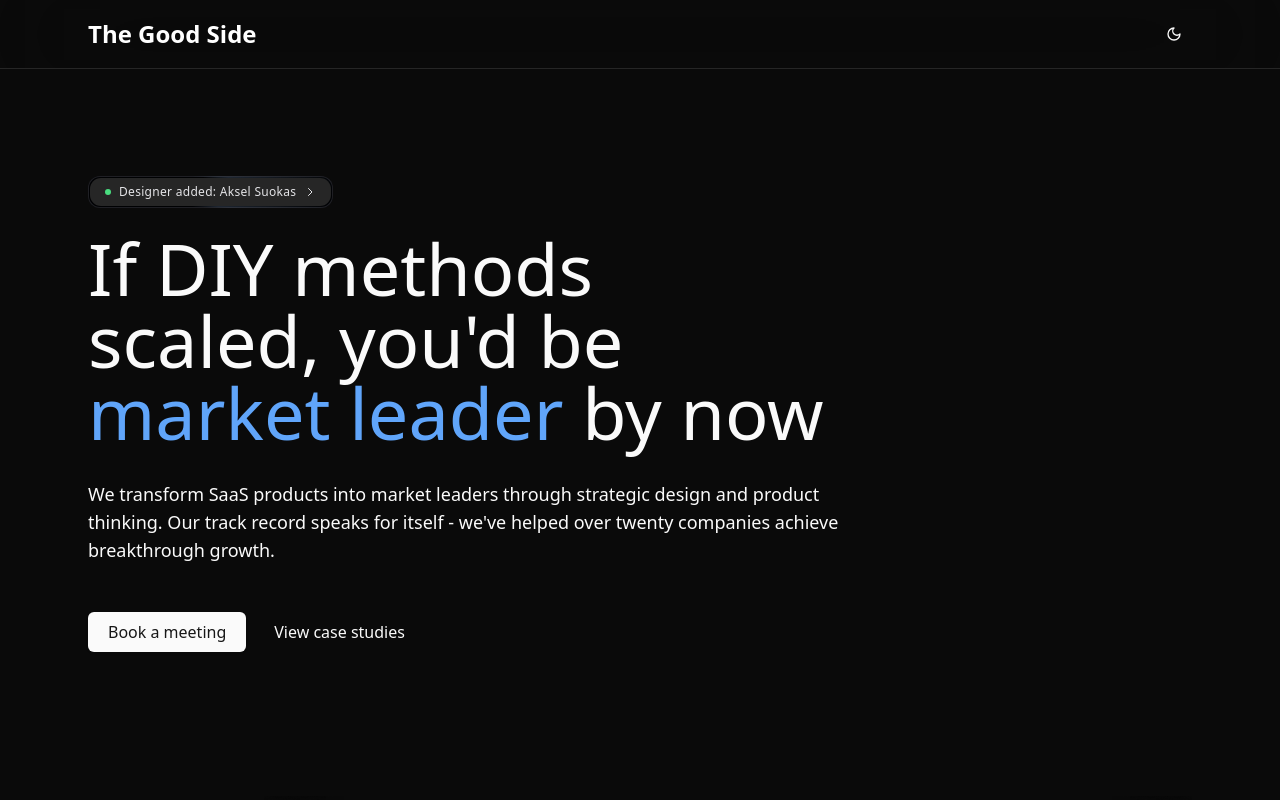
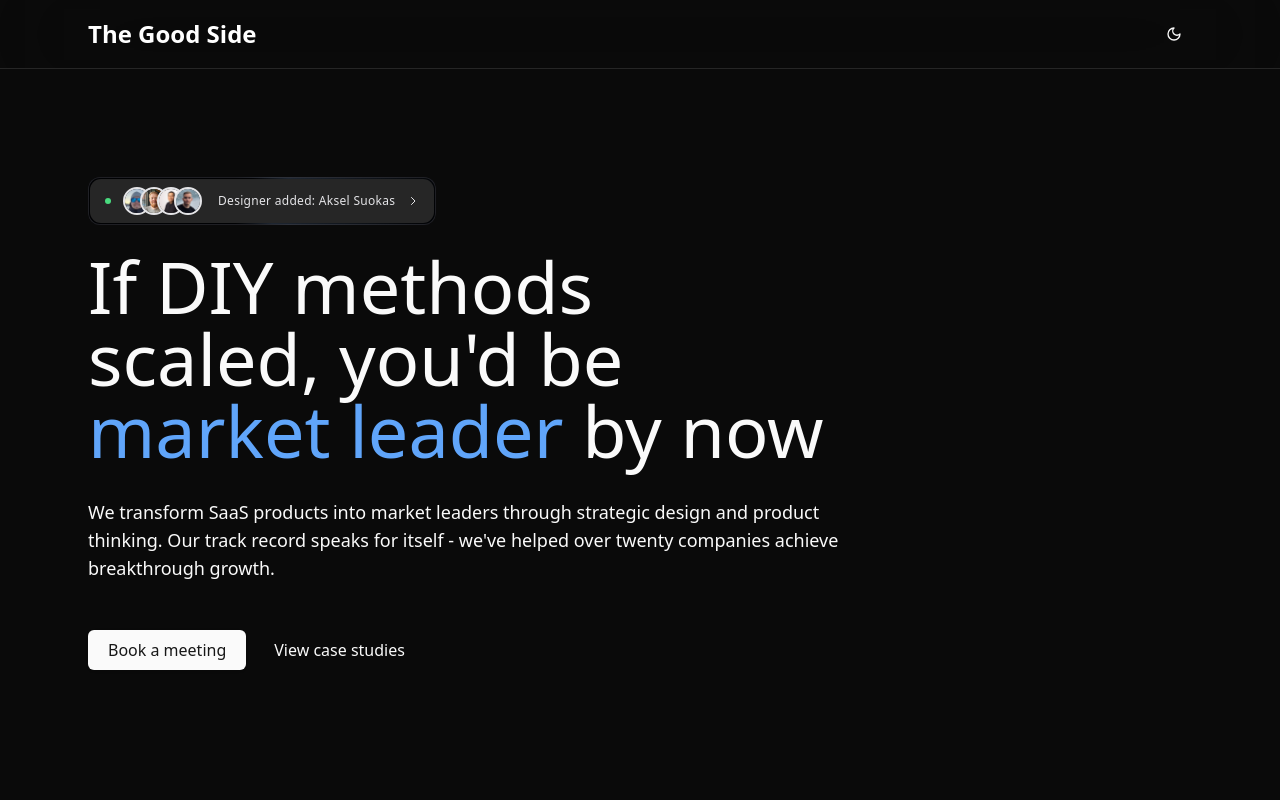
Before and after one commit to Liikemies-glitch/TGS2025, a Next.js app: page / in a window 1280 px wide. Shown: the top 800 px of the page. Built offline with nearby package versions, Linux system fonts and the light colour scheme.

Commit message:
feat: Add announcement button component with team member avatars and animations

```diff
--- a/package.json
+++ b/package.json
@@ -9,7 +9,9 @@
     "lint": "next lint"
   },
   "dependencies": {
+    "@radix-ui/react-avatar": "^1.1.10",
     "@radix-ui/react-slot": "^1.2.3",
+    "@radix-ui/react-tooltip": "^1.2.7",
     "@tabler/icons-react": "^3.33.0",
     "class-variance-authority": "^0.7.1",
     "clsx": "^2.1.1",
--- a/src/components/blocks/team-section.tsx
+++ b/src/components/blocks/team-section.tsx
@@ -2,7 +2,14 @@
 
 import { AnimatedTestimonials } from '@/components/ui/animated-testimonials'
 
-const teamMembers = [
+interface TeamMember {
+  quote: string;
+  name: string;
+  designation: string;
+  src: string;
+}
+
+export const teamMembers: TeamMember[] = [
   {
     quote: "Specializing in SaaS solutions and product strategy. I help businesses scale their software products and optimize user experiences for maximum growth and retention.",
     name: 'Mikki Aalto-Ylevä',
--- a/src/components/ui/announcement-button.tsx
+++ b/src/components/ui/announcement-button.tsx
@@ -1,17 +1,24 @@
 import React from 'react'
 import { ShimmerButton } from './shimmer-button'
 import { cn } from '@/lib/utils'
+import { Avatar, AvatarGroup, AvatarImage } from './avatar'
+import { teamMembers } from '@/components/blocks/team-section'
+import { TooltipProvider, TooltipRoot, TooltipTrigger, TooltipContent } from './tooltip'
 
 interface AnnouncementButtonProps {
   children: React.ReactNode
   className?: string
   href?: string
+  color?: string
+  speed?: string
 }
 
 export function AnnouncementButton({
   children,
   className,
   href,
+  color = "#60a5fa",
+  speed = "4s",
   ...props
 }: AnnouncementButtonProps) {
   const handleClick = () => {
@@ -21,24 +28,81 @@ export function AnnouncementButton({
   }
 
   return (
+    <TooltipProvider>
+      <div className="relative inline-block py-[1px] overflow-hidden rounded-xl group/button">
+        <div
+          className={cn(
+            "absolute w-[300%] h-[50%] bottom-[-11px] right-[-250%] rounded-full z-0",
+            "animate-star-movement-bottom opacity-100",
+            "group-hover/button:opacity-100"
+          )}
+          style={{
+            background: `radial-gradient(circle, ${color}, transparent 10%)`,
+            animationDuration: speed,
+            animationTimingFunction: "linear",
+            animationIterationCount: "infinite",
+          }}
+        />
+        <div
+          className={cn(
+            "absolute w-[300%] h-[50%] top-[-10px] left-[-250%] rounded-full z-0",
+            "animate-star-movement-top opacity-100",
+            "group-hover/button:opacity-100"
+          )}
+          style={{
+            background: `radial-gradient(circle, ${color}, transparent 10%)`,
+            animationDuration: speed,
+            animationTimingFunction: "linear",
+            animationIterationCount: "infinite",
+          }}
+        />
         <ShimmerButton
           onClick={handleClick}
-      shimmerColor="#3b82f6"
+          shimmerColor={color}
           shimmerSize="0.1em"
           shimmerDuration="2s"
           background="linear-gradient(110deg, #000103 45%, #1e2631 55%, #000103)"
           borderRadius="12px"
           className={cn(
             'text-xs font-medium tracking-wide text-zinc-200',
-        'px-4 py-2 h-8',
+            'px-4 py-3 h-12',
             'border-zinc-700/50 hover:border-zinc-600/50',
             'transition-all duration-300',
+            'relative z-10',
             className
           )}
           {...props}
         >
-      <div className="flex items-center gap-2">
+          <div className="flex items-center gap-3">
             <div className="h-1.5 w-1.5 rounded-full bg-green-400 animate-pulse" />
+            <AvatarGroup className="mr-1">
+              {teamMembers.map((member) => (
+                <TooltipRoot key={member.name}>
+                  <TooltipTrigger asChild>
+                    <Avatar
+                      className={cn(
+                        "border-2 border-background transition-all duration-200",
+                        "hover:scale-105 hover:border-blue-500/50 hover:z-10"
+                      )}
+                    >
+                      <AvatarImage src={member.src} alt={member.name} />
+                    </Avatar>
+                  </TooltipTrigger>
+                  <TooltipContent
+                    side="top"
+                    align="center"
+                    className="bg-zinc-900/95 border border-zinc-800"
+                    sideOffset={8}
+                    avoidCollisions
+                  >
+                    <div className="flex flex-col gap-0.5">
+                      <span className="text-zinc-100">{member.name}</span>
+                      <span className="text-zinc-400 text-[10px]">{member.designation}</span>
+                    </div>
+                  </TooltipContent>
+                </TooltipRoot>
+              ))}
+            </AvatarGroup>
             <span>{children}</span>
             <svg
               className="h-3 w-3 transition-transform group-hover:translate-x-0.5"
@@ -55,5 +119,7 @@ export function AnnouncementButton({
             </svg>
           </div>
         </ShimmerButton>
+      </div>
+    </TooltipProvider>
   )
 }
--- /dev/null
+++ b/src/components/ui/avatar.tsx
@@ -0,0 +1,78 @@
+"use client"
+
+import * as React from "react"
+import * as AvatarPrimitive from "@radix-ui/react-avatar"
+import { cn } from "@/lib/utils"
+
+const Avatar = React.forwardRef<
+  React.ElementRef<typeof AvatarPrimitive.Root>,
+  React.ComponentPropsWithoutRef<typeof AvatarPrimitive.Root>
+>(({ className, ...props }, ref) => (
+  <AvatarPrimitive.Root
+    ref={ref}
+    className={cn(
+      "relative flex h-7 w-7 shrink-0 overflow-hidden rounded-full",
+      className
+    )}
+    {...props}
+  />
+))
+Avatar.displayName = AvatarPrimitive.Root.displayName
+
+const AvatarImage = React.forwardRef<
+  React.ElementRef<typeof AvatarPrimitive.Image>,
+  React.ComponentPropsWithoutRef<typeof AvatarPrimitive.Image>
+>(({ className, ...props }, ref) => (
+  <AvatarPrimitive.Image
+    ref={ref}
+    className={cn("aspect-square h-full w-full", className)}
+    {...props}
+  />
+))
+AvatarImage.displayName = AvatarPrimitive.Image.displayName
+
+const AvatarFallback = React.forwardRef<
+  React.ElementRef<typeof AvatarPrimitive.Fallback>,
+  React.ComponentPropsWithoutRef<typeof AvatarPrimitive.Fallback>
+>(({ className, ...props }, ref) => (
+  <AvatarPrimitive.Fallback
+    ref={ref}
+    className={cn(
+      "flex h-full w-full items-center justify-center rounded-full bg-muted",
+      className
+    )}
+    {...props}
+  />
+))
+AvatarFallback.displayName = AvatarPrimitive.Fallback.displayName
+
+const AvatarGroup = React.forwardRef<
+  HTMLDivElement,
+  React.HTMLAttributes<HTMLDivElement> & {
+    limit?: number
+  }
+>(({ className, children, limit, ...props }, ref) => {
+  const childrenArray = React.Children.toArray(children)
+  const visibleAvatars = limit ? childrenArray.slice(0, limit) : childrenArray
+  const remainingCount = limit ? Math.max(0, childrenArray.length - limit) : 0
+
+  return (
+    <div
+      ref={ref}
+      className={cn("flex -space-x-[11px]", className)}
+      {...props}
+    >
+      {visibleAvatars}
+      {remainingCount > 0 && (
+        <Avatar>
+          <AvatarFallback className="bg-secondary text-secondary-foreground">
+            +{remainingCount}
+          </AvatarFallback>
+        </Avatar>
+      )}
+    </div>
+  )
+})
+AvatarGroup.displayName = "AvatarGroup"
+
+export { Avatar, AvatarImage, AvatarFallback, AvatarGroup }
--- /dev/null
+++ b/src/components/ui/tooltip.tsx
@@ -0,0 +1,34 @@
+"use client"
+
+import * as React from "react"
+import * as TooltipPrimitive from "@radix-ui/react-tooltip"
+
+import { cn } from "@/lib/utils"
+
+const TooltipProvider = TooltipPrimitive.Provider
+const TooltipRoot = TooltipPrimitive.Root
+const TooltipTrigger = TooltipPrimitive.Trigger
+const TooltipPortal = TooltipPrimitive.Portal
+
+const TooltipContent = React.forwardRef<
+  React.ElementRef<typeof TooltipPrimitive.Content>,
+  React.ComponentPropsWithoutRef<typeof TooltipPrimitive.Content>
+>(({ className, sideOffset = 4, ...props }, ref) => (
+  <TooltipPortal>
+    <TooltipPrimitive.Content
+      ref={ref}
+      sideOffset={sideOffset}
+      className={cn(
+        "z-[9999] overflow-hidden rounded-md bg-primary px-3 py-1.5 text-xs text-primary-foreground",
+        "animate-in fade-in-0 zoom-in-95 data-[state=closed]:animate-out data-[state=closed]:fade-out-0 data-[state=closed]:zoom-out-95",
+        "data-[side=bottom]:slide-in-from-top-2 data-[side=left]:slide-in-from-right-2",
+        "data-[side=right]:slide-in-from-left-2 data-[side=top]:slide-in-from-bottom-2",
+        className
+      )}
+      {...props}
+    />
+  </TooltipPortal>
+))
+TooltipContent.displayName = TooltipPrimitive.Content.displayName
+
+export { TooltipRoot, TooltipTrigger, TooltipContent, TooltipProvider }
--- a/tailwind.config.ts
+++ b/tailwind.config.ts
@@ -59,6 +59,10 @@ export default {
   		animation: {
   			'shimmer-slide': 'shimmer-slide var(--speed) ease-in-out infinite alternate',
   			'spin-around': 'spin-around calc(var(--speed) * 2) infinite linear',
+        'star-movement-bottom': 'star-movement-bottom 4s linear infinite',
+        'star-movement-top': 'star-movement-top 4s linear infinite',
+        'star-movement-bottom-hover': 'star-movement-bottom 2s linear infinite',
+        'star-movement-top-hover': 'star-movement-top 2s linear infinite',
   		},
   		keyframes: {
   			'shimmer-slide': {
@@ -80,6 +84,14 @@ export default {
   					transform: 'translateZ(0) rotate(360deg)',
   				},
   			},
+        'star-movement-bottom': {
+          '0%': { transform: 'translate(100%, 0%)', opacity: '1' },
+          '100%': { transform: 'translate(-100%, 0%)', opacity: '0' },
+        },
+        'star-movement-top': {
+          '0%': { transform: 'translate(-100%, 0%)', opacity: '1' },
+          '100%': { transform: 'translate(100%, 0%)', opacity: '0' },
+        },
   		},
   	}
   },
```
Also changed, not shown: 1 other file (tests, documents, lock files or other folders). Lines whose indentation alone changed are shown as unchanged.
